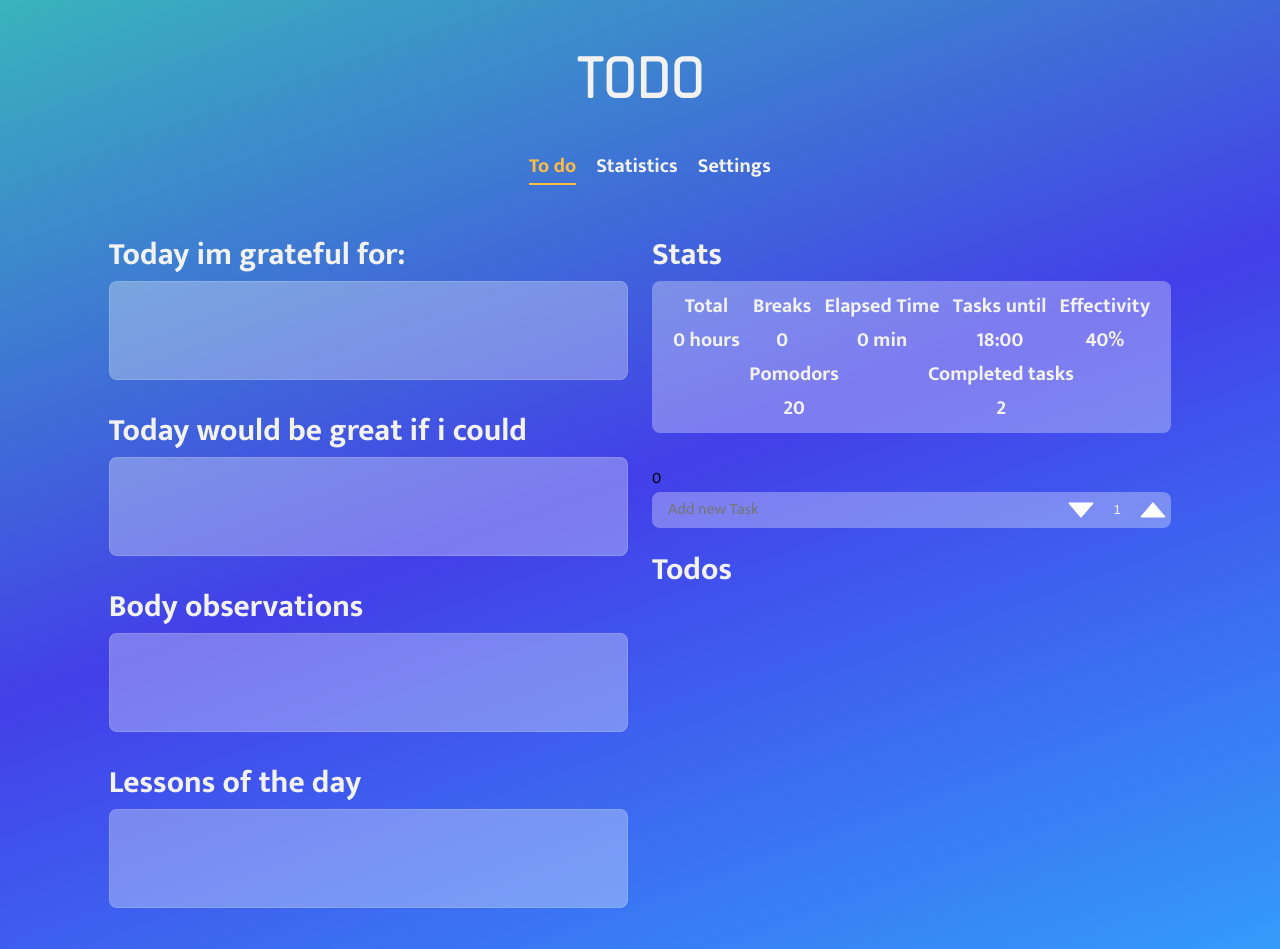
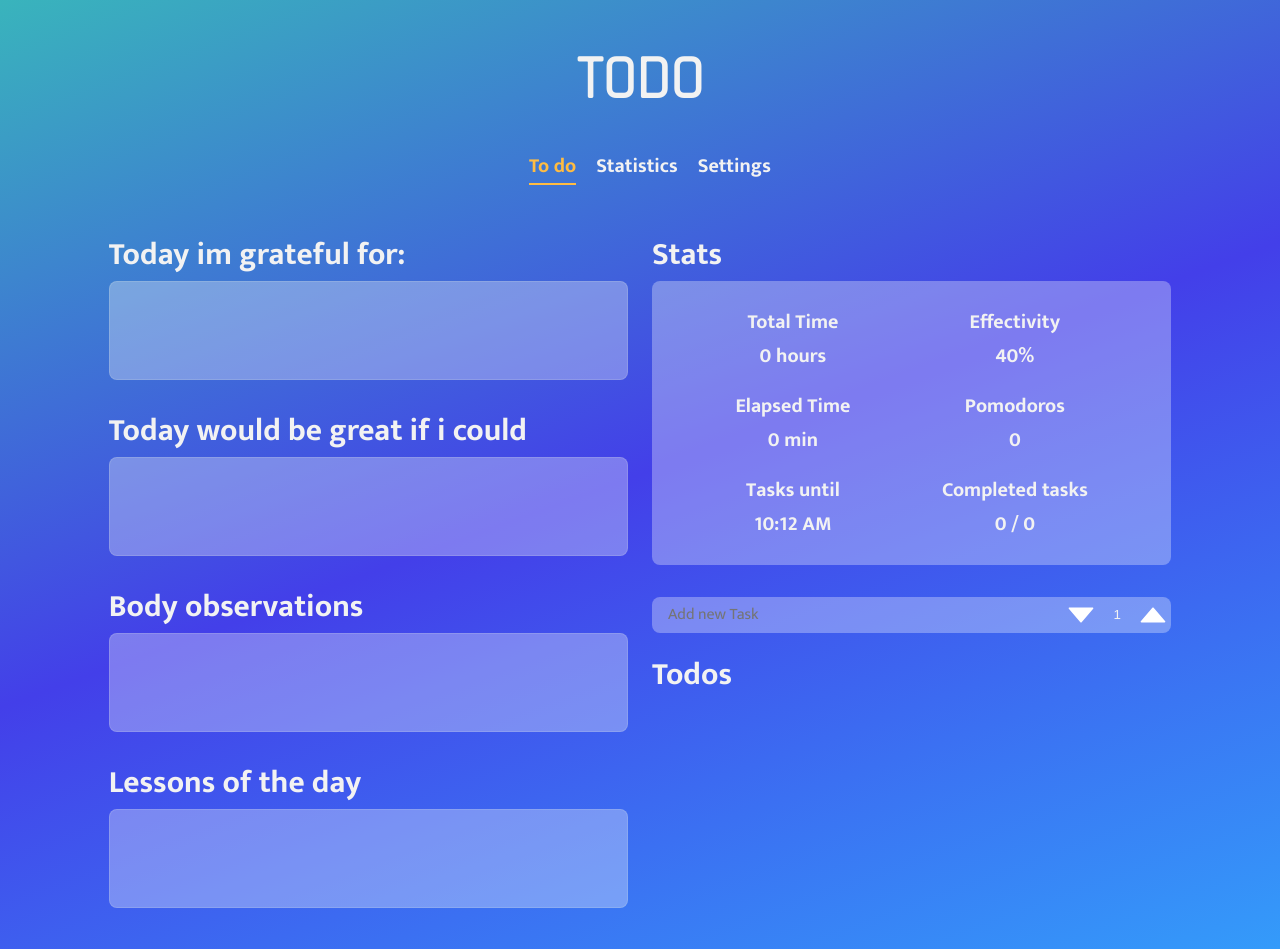
Before and after one commit to ThomasLaukkanen/todo-app, a Vue app: page /#/ in a window 1280 px wide. Built offline with nearby package versions, Linux system fonts and the light colour scheme.

Commit message:
added information to store

```diff
--- a/src/components/AddTodo.vue
+++ b/src/components/AddTodo.vue
@@ -1,6 +1,5 @@
 <template>
   <form @submit.prevent="addNewTask" class="rightForm">
-    {{ countPomodoros }}
     <div class="todoField">
       <input
         type="text"
@@ -27,22 +26,21 @@
           v-model="timer"
         />
         <img @click="addPomodoroTime()" src="../assets/arrow.svg" alt="timer" />
-        <!-- <img src="../assets/timer-black-18dp.svg" alt="timer" />
-        <img src="../assets/timer-black-18dp.svg" alt="timer" />
-        <img src="../assets/timer-black-18dp.svg" alt="timer" />
-        <img src="../assets/timer-black-18dp.svg" alt="timer" /> -->
       </div>
     </div>
     <h4>Todos</h4>
     <ul>
-      <li v-for="(todo, index) in todos" :key="index" class="todoItem">
+      <li
+        v-for="(todo, index) in $store.state.todos"
+        :key="index"
+        class="todoItem"
+      >
         <input type="checkbox" v-model="todo.done" />
-
-        {{ todo.timer }}
-
+        <span class="timerTodo">
+          {{ todo.timer }}
+        </span>
         {{ todo.title }}
-
-        <span>
+        <span class="dateAddedTodo">
           {{ todo.dateAdded }}
         </span>
         <button @click="removeTask(index)" class="removeButton">
@@ -189,7 +187,7 @@
       height: 32px;
     }
 
-    span {
+    .dateAddedTodo {
       position: absolute;
       right: 40px;
     }
@@ -224,18 +222,32 @@
     methods: {
       addNewTask() {
         if (this.taskName.length > 0) {
-          this.todos.push({
-            title: this.taskName,
-            done: false,
-            timer: this.timer,
-            dateAdded: moment().format('D MMM')
-          })
+          // this.todos.push({
+          //   title: this.taskName,
+          //   done: false,
+          //   timer: this.timer,
+          //   dateAdded: moment().format('D MMM')
+          // })
+
+          this.$store.commit(
+            'addTodos',
+            Object.assign(
+              {},
+              {
+                title: this.taskName,
+                done: false,
+                timer: this.timer,
+                dateAdded: moment().format('D MMM')
+              }
+            )
+          )
           this.timer = 1
         }
         this.taskName = ''
       },
       removeTask(index) {
-        this.todos.splice(index, 1)
+        // this.todos.splice(index, 1)
+        this.$store.commit('removeTask', index)
       },
       addPomodoroTime() {
         if (this.timer < 12) {
@@ -247,6 +259,7 @@
           this.timer--
         }
       },
+
       finnished() {
         // SEND TO STORE
         this.$store.commit(
--- a/src/components/RightForm.vue
+++ b/src/components/RightForm.vue
@@ -2,16 +2,13 @@
   <div class="rightForm">
     <h4>Stats</h4>
     <section class="stats">
+      <div>
         <h6>
-        Total
+          Total Time
           <br />
-        0 hours
+          {{ (countPomodoros * 30) / 60 }} hours
         </h6>
-      <h6>
-        Breaks
-        <br />
-        0
-      </h6>
+
         <h6>
           Elapsed Time
           <br />
@@ -20,29 +17,37 @@
         <h6>
           Tasks until
           <br />
-        18:00
+          {{
+            moment()
+              .locale('sv')
+              .add(countPomodoros * 30, 'minutes')
+              .format(' LT')
+          }}
         </h6>
+      </div>
+      <div>
         <h6>
           Effectivity
           <br />
           40%
         </h6>
         <h6>
-        Pomodors
+          Pomodoros
           <br />
-        20
+          {{ countPomodoros }}
         </h6>
         <h6>
           Completed tasks
           <br />
-        2
+          0 / {{ this.$store.state.todos.length }}
         </h6>
+      </div>
     </section>
     <AddTodo></AddTodo>
   </div>
 </template>
 
-<style scoped>
+<style lang="scss" scoped>
   .stats {
     background-color: var(--color-glass);
     border-radius: var(--radius);
@@ -52,6 +57,9 @@
     padding: 8px;
     flex-wrap: wrap;
   }
+  h6 {
+    margin: 16px;
+  }
 </style>
 
 <script>
@@ -60,6 +68,16 @@
   import AddTodo from './AddTodo.vue'
   export default {
     components: { AddTodo },
-    name: 'RightForm'
+    name: 'RightForm',
+    computed: {
+      countPomodoros() {
+        let totalTime = 0
+        this.$store.state.todos.forEach(element => {
+          totalTime += element.timer
+          return totalTime
+        })
+        return totalTime
+      }
+    }
   }
 </script>
--- a/src/main.js
+++ b/src/main.js
@@ -4,13 +4,16 @@ import router from './router'
 import Vuex from 'vuex'
 import '../main.scss'
 import moment from 'moment'
+import store from './store'
+
 Vue.prototype.moment = moment
-
 Vue.use(Vuex)
 
+Vue.config.devtools = true
 Vue.config.productionTip = false
 
 new Vue({
   router,
+  store,
   render: h => h(App)
 }).$mount('#app')
--- a/src/store/index.js
+++ b/src/store/index.js
@@ -2,7 +2,6 @@ import Vue from 'vue'
 import Vuex from 'vuex'
 
 Vue.use(Vuex)
-
 export default new Vuex.Store({
   state: {
     finnishedTodos: [],
@@ -33,10 +32,13 @@ export default new Vuex.Store({
   actions: {},
   mutations: {
     addFinnishedTodo(state, todos) {
-      this.finnishedTodos.push(todos)
+      state.finnishedTodos.push(todos)
     },
     addTodos(state, todo) {
-      this.todos.push(todo)
+      state.todos.push(todo)
+    },
+    removeTask(state, index) {
+      state.todos.splice(index, 1)
     }
   }
 })
```
Lines whose indentation alone changed are shown as unchanged.
